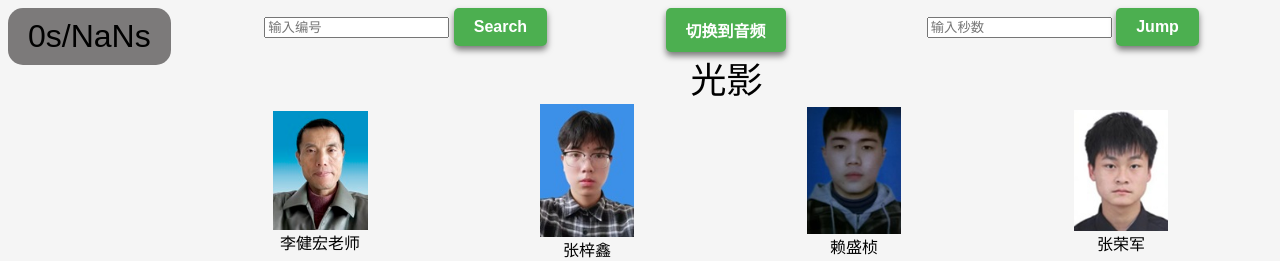
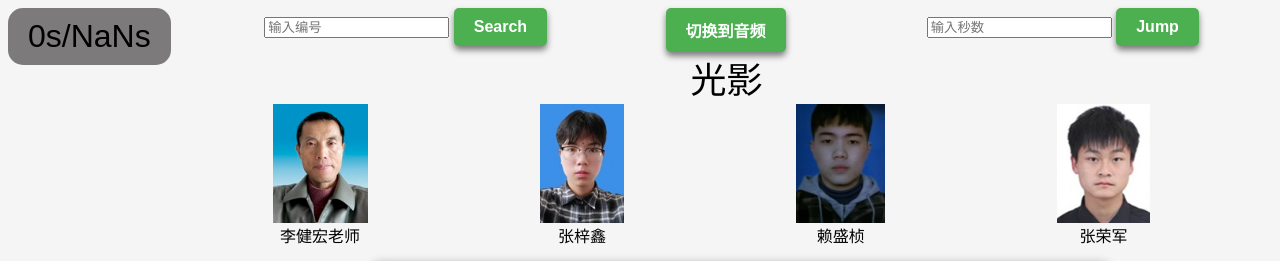
Before and after one commit to iasdkasdj/demo, a plain HTML site: page ks.html in a window 1280 px wide. Shown: the top 261 px of the page. Drawn offline with Linux system fonts and the light colour scheme; grey boxes are pictures that could not be loaded.

Commit message:
Update ks.html

```diff
--- a/ks.html
+++ b/ks.html
@@ -137,6 +137,7 @@
         }
 
         img {
+            max-height: 119px;
             max-width: 95px;
             margin: 0 86px;
         }
```
